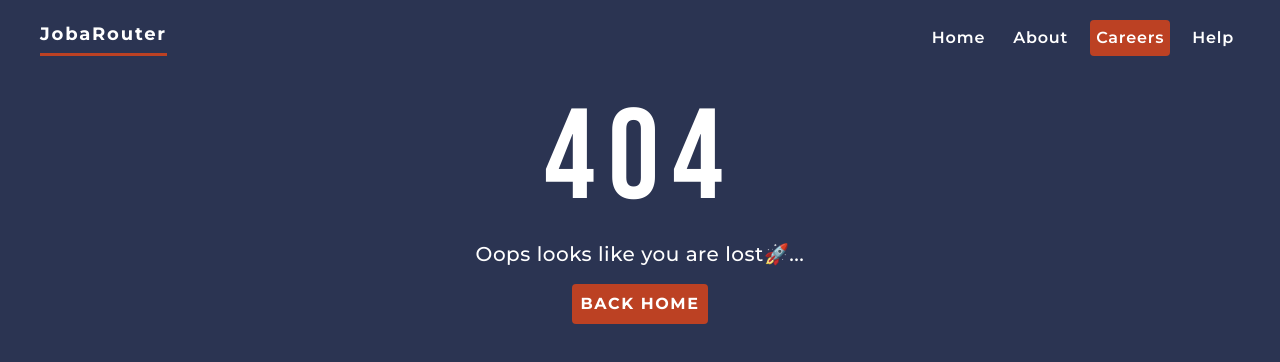
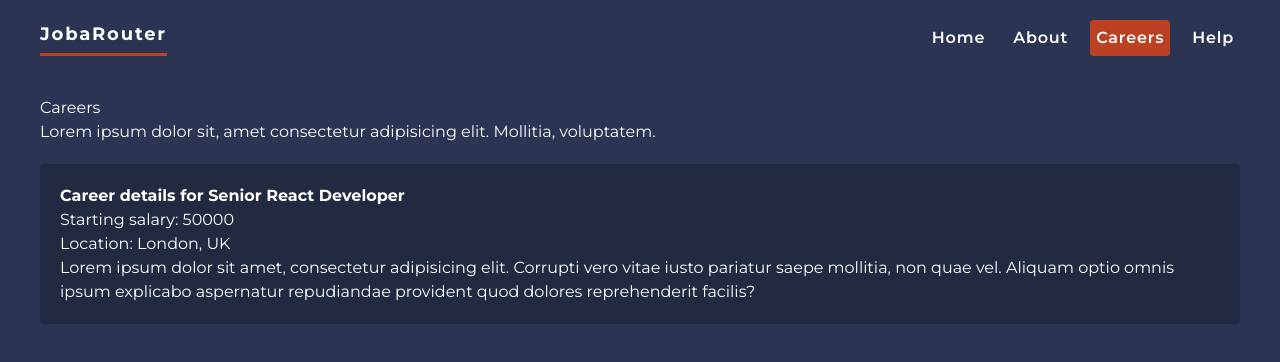
Before and after one commit to IRAKOZEAimeAubin/react-router-basics, a React (Vite) app: page /careers/1 in a window 1280 px wide. Before the commit this address had no page. Shown: the top 362 px of the page. Built offline with nearby package versions, Linux system fonts and the light colour scheme; data requests are answered from the project's data file.

Commit message:
feat: add router parameters

```diff
--- a/src/App.jsx
+++ b/src/App.jsx
@@ -8,6 +8,7 @@ import Contact from "./pages/help/Contact";
 import NotFound from "./pages/NotFound";
 import CareersLayout from "./layouts/CareersLayout";
 import Careers, { careersLoader } from "./pages/careers/Careers";
+import CareerDetails, { careerDetailsLoader } from "./pages/careers/CareerDetails";
 
 const router = createBrowserRouter(
   createRoutesFromElements(
@@ -20,6 +21,7 @@ const router = createBrowserRouter(
       </Route>
       <Route path="careers" element={ <CareersLayout /> }>
         <Route index loader={ careersLoader } element={ <Careers /> } />
+        <Route path=":id" loader={ careerDetailsLoader } element={ <CareerDetails /> } />
       </Route>
       <Route path="*" element={ <NotFound /> } />
     </Route>
--- /dev/null
+++ b/src/pages/careers/CareerDetails.jsx
@@ -0,0 +1,26 @@
+import { useLoaderData } from "react-router-dom"
+
+const CareerDetails = () => {
+    const career = useLoaderData()
+
+    return (
+        <div className="bg-[#00000033] p-5 rounded my-5 mx-0">
+            <h2 className="font-bold">Career details for { career.title }</h2>
+            <p>Starting salary: { career.salary }</p>
+            <p>Location: { career.location }</p>
+            <div>
+                <p>Lorem ipsum dolor sit amet, consectetur adipisicing elit. Corrupti vero vitae iusto pariatur saepe mollitia, non quae vel. Aliquam optio omnis ipsum explicabo aspernatur repudiandae provident quod dolores reprehenderit facilis?</p>
+            </div>
+        </div>
+    )
+}
+
+export const careerDetailsLoader = async ( { params } ) => {
+    const { id } = params
+
+    const res = await fetch( `http://localhost:3000/careers/${ id }` )
+
+    return res.json()
+}
+
+export default CareerDetails
--- a/src/pages/careers/Careers.jsx
+++ b/src/pages/careers/Careers.jsx
@@ -6,9 +6,9 @@ const Careers = () => {
     return (
         <div className="careers">
             { careers.map( career => (
-                <Link to="/" key={ career.id }>
-                    <p>{ career.title }</p>
-                    <p>{ career.location }</p>
+                <Link to={ String( career.id ) } key={ career.id }>
+                    <p className="font-semibold">{ career.title }</p>
+                    <p className="font-medium">{ career.location }</p>
                 </Link>
             ))}
         </div>
```
